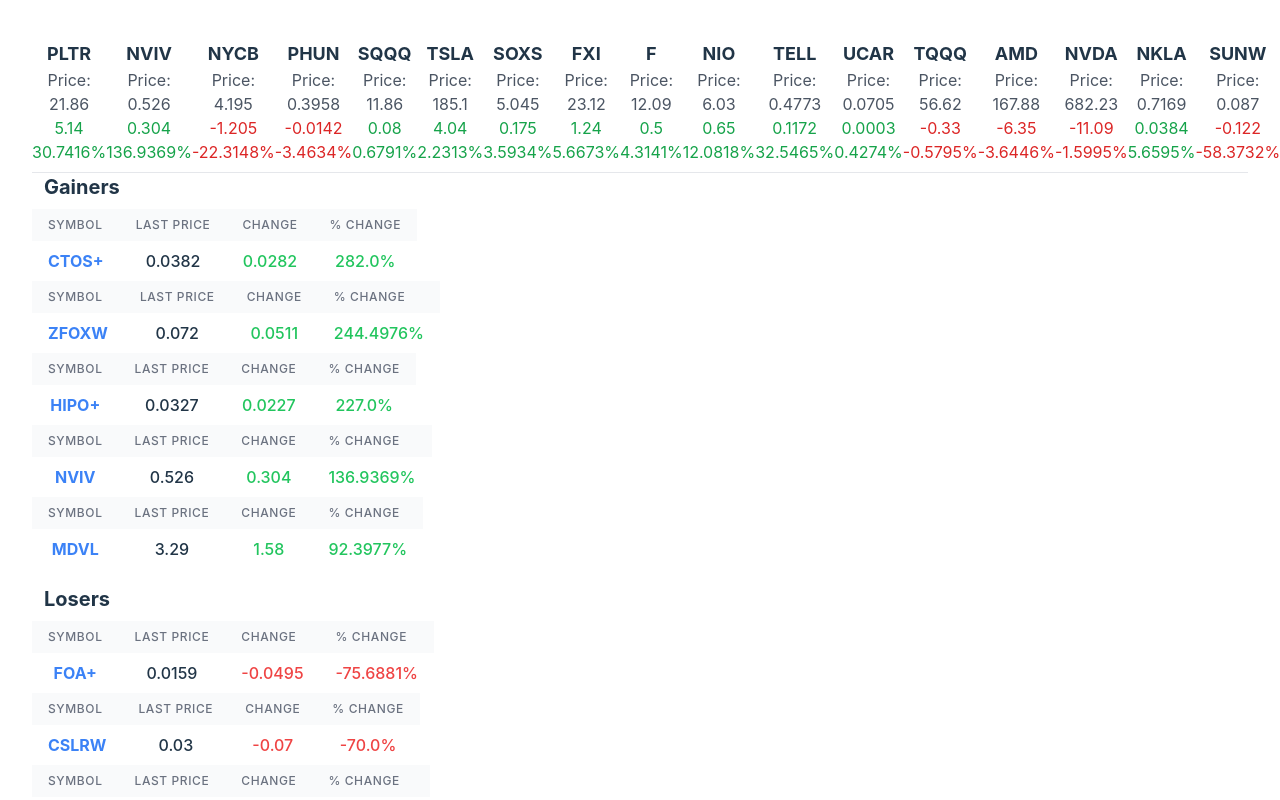
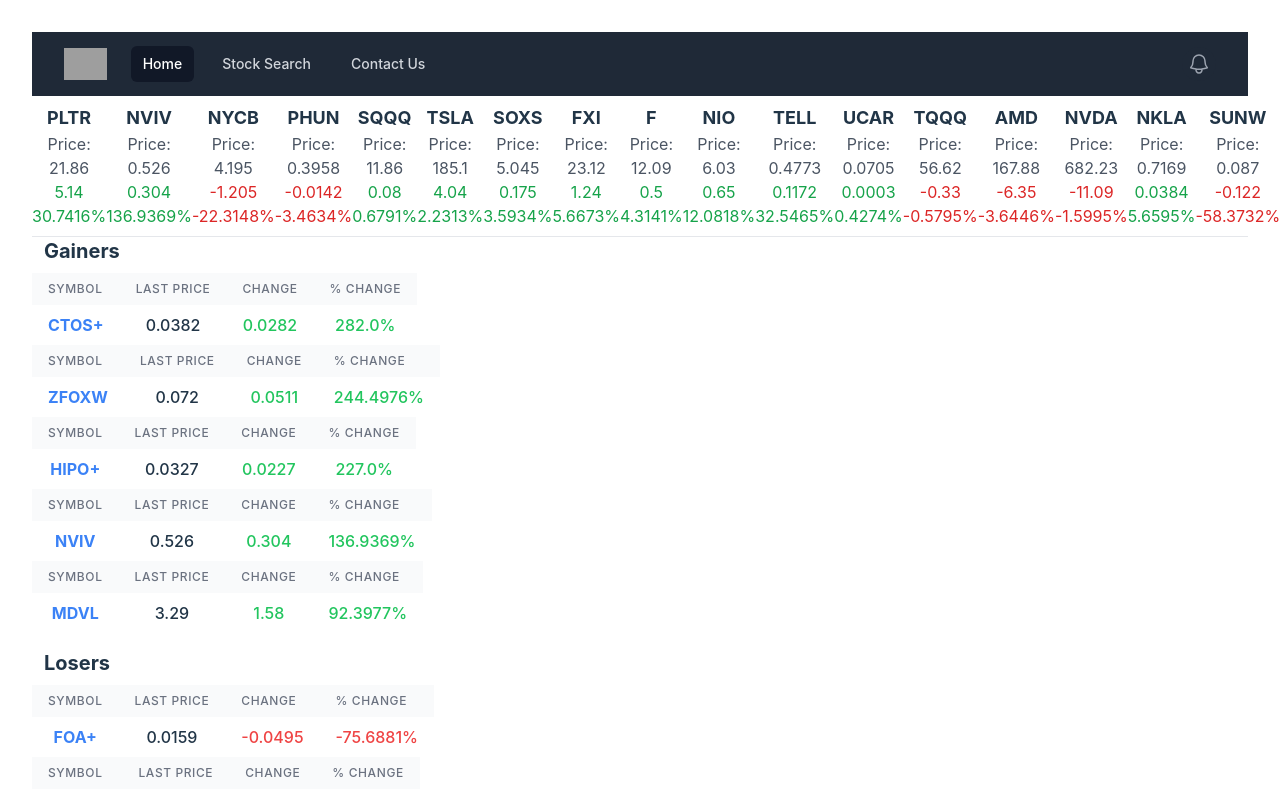
Before and after one commit to lav3ll/stock-savvy, a React (Vite) app: page / in a window 1280 px wide. Shown: the top 800 px of the page. Built offline with nearby package versions, Linux system fonts and the light colour scheme; grey boxes are pictures that could not be loaded.

Commit message:
add basic nav

```diff
--- a/package.json
+++ b/package.json
@@ -10,6 +10,8 @@
     "preview": "vite preview"
   },
   "dependencies": {
+    "@headlessui/react": "^1.7.18",
+    "@heroicons/react": "^2.1.1",
     "@nivo/core": "^0.84.0",
     "@nivo/line": "^0.84.0",
     "react": "^18.2.0",
--- a/src/App.jsx
+++ b/src/App.jsx
@@ -2,10 +2,12 @@
 import "./App.css";
 import { StocksLanding } from "./components/TopPageStockData/StocksLanding";
 import GLContainer from "./components/SideStockData/GLContainer";
+import Navbar from "./components/Navbar/Navbar"
 
 function App() {
   return (
     <>
+      <Navbar />
       <StocksLanding />
       <GLContainer />
     </>
--- a/src/components/Navbar/Navbar.jsx
+++ b/src/components/Navbar/Navbar.jsx
@@ -1,7 +1,100 @@
-import React from "react";
+import { Fragment } from 'react'
+import { Disclosure, Menu, Transition } from '@headlessui/react'
+import { Bars3Icon, BellIcon, XMarkIcon } from '@heroicons/react/24/outline'
+
+const navigation = [
+  { name: 'Home', href: '#', current: true },
+  { name: 'Stock Search', href: '#', current: false },
+  { name: 'Contact Us', href: '#', current: false },
+]
+
+function classNames(...classes) {
+  return classes.filter(Boolean).join(' ')
+}
 
 function Navbar() {
-    return true
+  return (
+    <Disclosure as="nav" className="bg-gray-800">
+      {({ open }) => (
+        <>
+          <div className="mx-auto max-w-7xl px-2 sm:px-6 lg:px-8">
+            <div className="relative flex h-16 items-center justify-between">
+              <div className="absolute inset-y-0 left-0 flex items-center sm:hidden">
+                {/* Mobile menu button*/}
+                <Disclosure.Button className="relative inline-flex items-center justify-center rounded-md p-2 text-gray-400 hover:bg-gray-700 hover:text-white focus:outline-none focus:ring-2 focus:ring-inset focus:ring-white">
+                  <span className="absolute -inset-0.5" />
+                  <span className="sr-only">Open main menu</span>
+                  {open ? (
+                   <XMarkIcon className="block h-6 w-6" aria-hidden="true" />
+                  ) : (
+                    <Bars3Icon className="block h-6 w-6" aria-hidden="true" />
+                  )}
+                </Disclosure.Button>
+              </div>
+              <div className="flex flex-1 items-center justify-center sm:items-stretch sm:justify-start">
+                <div className="flex flex-shrink-0 items-center">
+                  <img
+                    className="h-8 w-auto"
+                    src="https://tailwindui.com/img/logos/mark.svg?color=indigo&shade=500"
+                    alt="Your Company"
+                  />
+                </div>
+                <div className="hidden sm:ml-6 sm:block">
+                  <div className="flex space-x-4">
+                    {navigation.map((item) => (
+                      <a
+                        key={item.name}
+                        href={item.href}
+                        className={classNames(
+                          item.current ? 'bg-gray-900 text-white' : 'text-gray-300 hover:bg-gray-700 hover:text-white',
+                          'rounded-md px-3 py-2 text-sm font-medium'
+                        )}
+                        aria-current={item.current ? 'page' : undefined}
+                      >
+                        {item.name}
+                      </a>
+                    ))}
+                  </div>
+                </div>
+              </div>
+              <div className="absolute inset-y-0 right-0 flex items-center pr-2 sm:static sm:inset-auto sm:ml-6 sm:pr-0">
+                <button
+                  type="button"
+                  className="relative rounded-full bg-gray-800 p-1 text-gray-400 hover:text-white focus:outline-none focus:ring-2 focus:ring-white focus:ring-offset-2 focus:ring-offset-gray-800"
+                >
+                  <span className="absolute -inset-1.5" />
+                  <span className="sr-only">View notifications</span>
+                  <BellIcon className="h-6 w-6" aria-hidden="true" />
+                </button>
+
+              </div>
+            </div>
+          </div>
+
+          <Disclosure.Panel className="sm:hidden">
+            <div className="space-y-1 px-2 pb-3 pt-2">
+              {navigation.map((item) => (
+                <Disclosure.Button
+                  key={item.name}
+                  as="a"
+                  href={item.href}
+                  className={classNames(
+                    item.current ? 'bg-gray-900 text-white' : 'text-gray-300 hover:bg-gray-700 hover:text-white',
+                    'block rounded-md px-3 py-2 text-base font-medium'
+                  )}
+                  aria-current={item.current ? 'page' : undefined}
+                >
+                  {item.name}
+                </Disclosure.Button>
+              ))}
+            </div>
+          </Disclosure.Panel>
+        </>
+      )}
+    </Disclosure>
+  )
 }
 
+
+
 export default Navbar;
```
Also changed, not shown: 1 other file (tests, documents, lock files or other folders).
